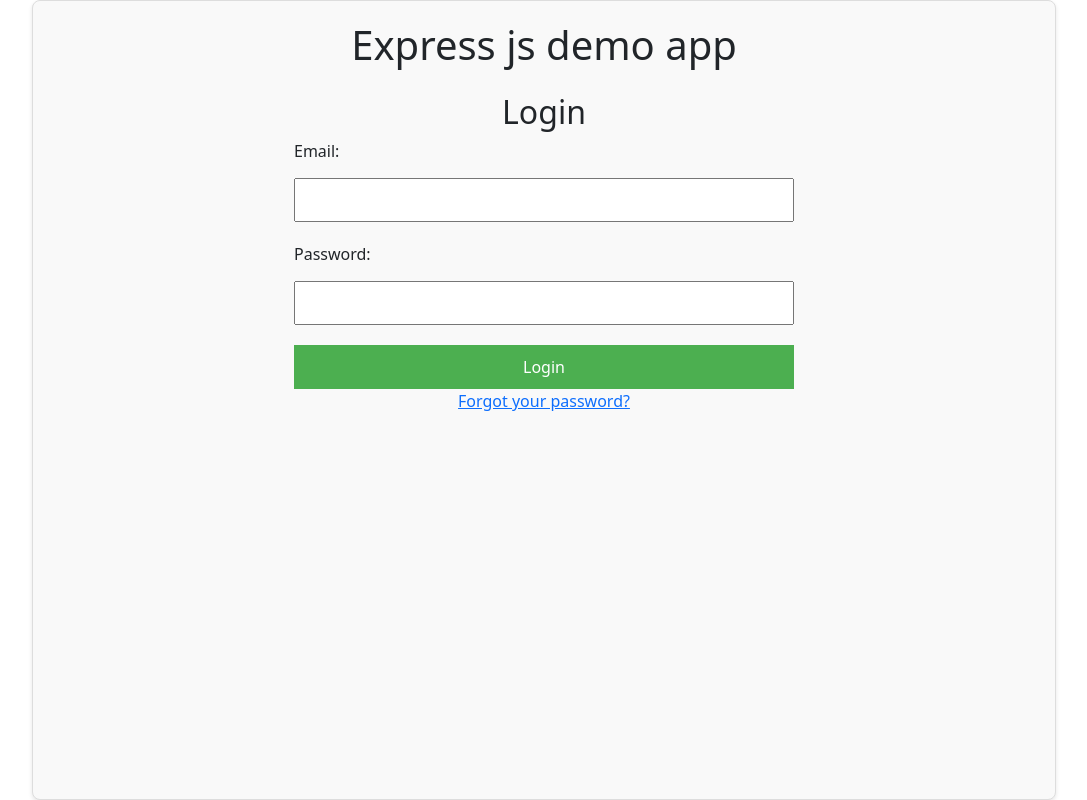
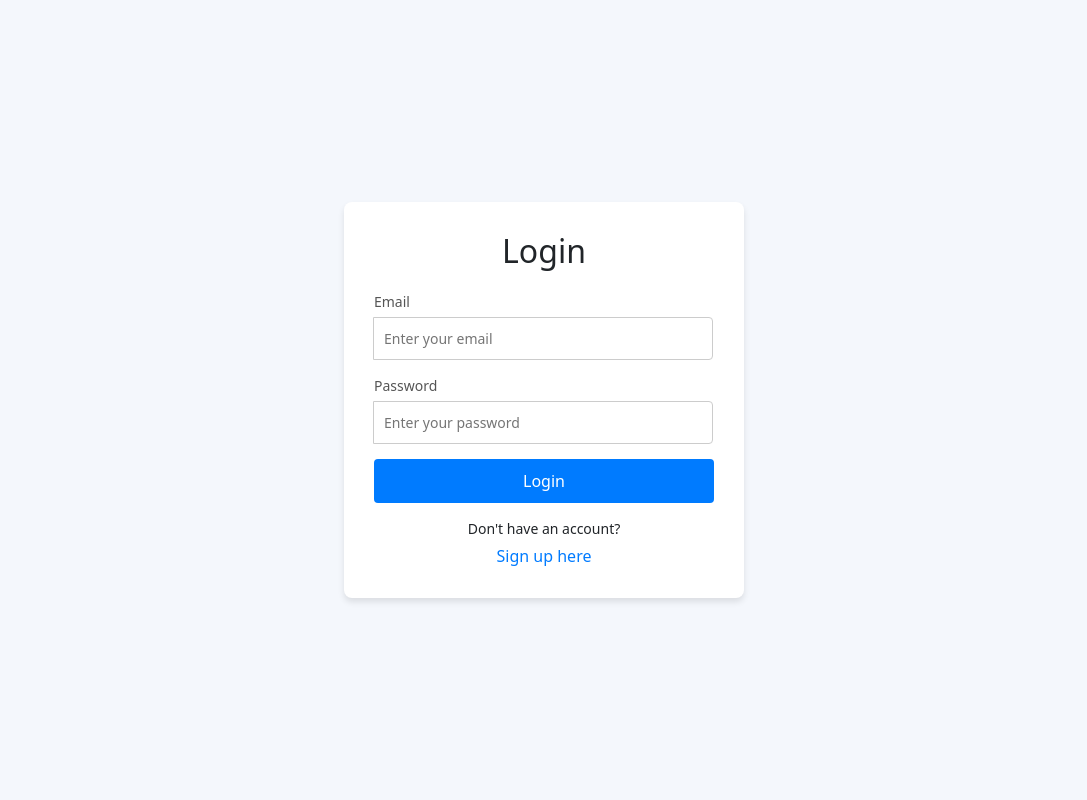
Before and after one commit to iftesam15/student-management-system-front-end-ReactJS, a React app: page /login in a window 1280 px wide. Shown: the whole page, without its empty margins (96-1183 px from the left). Built offline with nearby package versions, Linux system fonts and the light colour scheme; the HTML template or start-up script is replaced by a standard one.

Commit message:
routing fixed

```diff
--- a/src/App.jsx
+++ b/src/App.jsx
@@ -1,7 +1,7 @@
 import React from "react";
 import { BrowserRouter as Router, Routes, Route } from "react-router-dom";
 import Login from "./components/Login/Login";
-import Dashboard from "./components/Dashboard"; // Optional, replace with your protected route component
+import Dashboard from "./components/Dashboard"; // Protected route
 import Layout from "./components/Layout";
 import PrivateRoute from "./utils/PrivateRoute";
 import StudentList from "./components/StudentList";
@@ -9,7 +9,7 @@ import About from "./components/About";
 import EditStudent from "./pages/EditStudent";
 import StudentForm from "./components/StudentForm";
 import Enrollment from "./pages/Enrollment";
-import Instuctors from "./pages/Instructors";
+import Instructors from "./pages/Instructors";
 import Courses from "./pages/Courses";
 import Logout from "./pages/Logout";
 import NewEnrollment from "./components/NewEnrollment";
@@ -17,56 +17,45 @@ import ForgetPassword from "./pages/ForgetPassword";
 import ResetPassword from "./pages/ResetPassword";
 import HeadDepartmentList from "./components/HeadDepartmentList";
 import EditHeadDepartments from "./pages/EditHeadDepartments";
+import Not_Found from "./components/Not_Found";
+
 const App = () => {
   return (
-    <div>
     <Router>
-        <Layout>
       <Routes>
+        {/* Unprotected Routes */}
+        <Route path="/login" element={<Login />} />
+        <Route path="/logout" element={<Logout />} />
+        <Route path="/forget-password" element={<ForgetPassword />} />
+        <Route path="/reset-password/:token" element={<ResetPassword />} />
+        <Route path="*" element={<Not_Found />} /> {/* Catch-all route */}
+        {/* Protected Routes with Layout */}
         <Route element={<PrivateRoute />}>
+          <Route element={<Layout />}>
+            {" "}
+            {/* Layout only wraps protected routes */}
             <Route path="/" element={<Dashboard />} />
-              <Route path="/students" element={<StudentList></StudentList>} />
+            <Route path="/students" element={<StudentList />} />
+            <Route path="/students/edit/:id" element={<EditStudent />} />
+            <Route path="/students/new" element={<StudentForm />} />
+            <Route path="/enrollments" element={<Enrollment />} />
+            <Route path="/enrollments/new" element={<NewEnrollment />} />
+            <Route path="/instructors" element={<Instructors />} />
+            <Route path="/about" element={<About />} />
+            <Route path="/courses" element={<Courses />} />
+            <Route path="/head_department" element={<HeadDepartmentList />} />
             <Route
-                path="/students/edit/:id"
-                element={<EditStudent></EditStudent>}
+              path="/head_department/new"
+              element={<EditHeadDepartments />}
             />
             <Route
-                path="/students/new"
-                element={<StudentForm></StudentForm>}
+              path="/head_department/:id"
+              element={<EditHeadDepartments />}
             />
-              <Route path="/enrollments" element={<Enrollment></Enrollment>} />
-              <Route
-                path="/enrollments/new"
-                element={<NewEnrollment></NewEnrollment>}
-              />
-              <Route path="/instructors" element={<Instuctors></Instuctors>} />
-
-              <Route path="/about" element={<About></About>} />
-              <Route path="/courses" element={<Courses></Courses>} />
-              <Route
-                path="/head_department"
-                element={<HeadDepartmentList></HeadDepartmentList>}
-              />
-              <Route
-                path="/head_department/new"
-                element={<EditHeadDepartments></EditHeadDepartments>}
-              ></Route>
-              <Route
-                path="/head_department/:id"
-                element={<EditHeadDepartments></EditHeadDepartments>}
-              ></Route>
           </Route>
-            <Route path="/login" element={<Login />} />
-            <Route path="/logout" element={<Logout />} />
-            <Route
-              path="/forget-password"
-              element={<ForgetPassword></ForgetPassword>}
-            />
-            <Route path="/reset-password/:token" element={<ResetPassword />} />
+        </Route>
       </Routes>
-        </Layout>
     </Router>
-    </div>
   );
 };
 
--- a/src/components/Layout.jsx
+++ b/src/components/Layout.jsx
@@ -1,19 +1,13 @@
 import React from "react";
-import { useLocation } from "react-router-dom";
 import Header from "./Header";
+import { Outlet } from "react-router-dom";
 
 const Layout = ({ children }) => {
-  const location = useLocation();
-  const isLoginOrForgetPassword =
-    location.pathname === "/login" ||
-    location.pathname === "/forget-password" ||
-    location.pathname.startsWith("/reset-password");
-
   return (
     <div className="container">
-      {isLoginOrForgetPassword ? null : <Header />}{" "}
-      {/* Conditionally render Header */}
-      <main>{children}</main>
+      <Header />{" "}
+      {/* Always render Header, since Layout is only used for protected routes */}
+      <Outlet />
     </div>
   );
 };
--- a/src/components/Login/Login.css
+++ b/src/components/Login/Login.css
@@ -1,43 +1,86 @@
+/* Login.css */
 .login-container {
   display: flex;
   justify-content: center;
   align-items: center;
-}
-.login-container h2 {
-  text-align: center;
+  height: 100vh;
+  background-color: #f4f7fc;
 }
 
-.student-form {
-  min-width: 500px;
-  display: flex;
-  flex-direction: column;
-  gap: 10px;
+.login-form {
+  background-color: white;
+  padding: 30px;
+  border-radius: 8px;
+  box-shadow: 0 4px 6px rgba(0, 0, 0, 0.1);
+  width: 100%;
+  max-width: 400px;
 }
 
-.student-form label {
+.login-form h2 {
+  text-align: center;
+  margin-bottom: 20px;
+}
+
+.input-group {
+  margin-bottom: 15px;
+}
+
+.input-group label {
+  display: block;
+  font-size: 14px;
+  color: #555;
   margin-bottom: 5px;
 }
 
-.student-form input {
-  padding: 8px;
-  font-size: 16px;
-  margin-bottom: 10px;
+.input-group input {
+  width: 100%;
+  padding: 10px;
+  font-size: 14px;
+  border: 1px solid #ccc;
+  border-radius: 4px;
 }
 
-.student-form button {
+.input-group input:focus {
+  border-color: #007bff;
+  outline: none;
+}
+
+.error-message {
+  color: red;
+  font-size: 14px;
+  margin-bottom: 15px;
+}
+
+.login-btn {
+  width: 100%;
   padding: 10px;
-  font-size: 16px;
-  background-color: #4caf50;
+  background-color: #007bff;
   color: white;
   border: none;
+  border-radius: 4px;
+  font-size: 16px;
   cursor: pointer;
 }
 
-.student-form button:hover {
-  background-color: #45a049;
+.login-btn:hover {
+  background-color: #0056b3;
 }
 
-.error {
-  color: red;
-  margin-top: 10px;
+.signup-link {
+  text-align: center;
+  margin-top: 15px;
 }
+
+.signup-link p {
+  font-size: 14px;
+  margin-bottom: 5px;
+}
+
+.signup-link a {
+  color: #007bff;
+  text-decoration: none;
+}
+
+.signup-link a:hover {
+  text-decoration: underline;
+}
--- a/src/components/Login/Login.jsx
+++ b/src/components/Login/Login.jsx
@@ -3,6 +3,8 @@ import axios from "axios";
 import { useNavigate } from "react-router-dom";
 import { useAuth } from "../../store/auth";
 import { Link } from "react-router-dom";
+import "./Login.css"; // You can create a separate CSS file for styles
+
 const Login = () => {
   const [email, setEmail] = useState("");
   const [password, setPassword] = useState("");
@@ -18,50 +20,58 @@ const Login = () => {
         email,
         password,
       });
-      setError(null); // Clear any previous errors
 
-      // Store token in localStorage
       if (response.status === 200) {
         storeTokenInLS(response.data.token);
-        navigate("/"); // Redirect to protected route
+        navigate("/"); // Redirect to home after successful login
       }
     } catch (error) {
-      console.log(error);
+      setError("Invalid credentials, please try again.");
     }
   };
 
   return (
-    <>
-      <h1 className="mb-4 text-center">Express js demo app</h1>
-      <div className="login-container">
-        <div>
-          <h2>Login</h2>
-          <form className="student-form" onSubmit={handleSubmit}>
-            <label htmlFor="email">Email:</label>
+    <div className="login-container">
+      <div className="login-form">
+        <h2>Login</h2>
+        <form onSubmit={handleSubmit}>
+          <div className="input-group">
+            <label htmlFor="email">Email</label>
             <input
               type="email"
               id="email"
               value={email}
               onChange={(e) => setEmail(e.target.value)}
+              placeholder="Enter your email"
               required
             />
-            <label htmlFor="password">Password:</label>
+          </div>
+
+          <div className="input-group">
+            <label htmlFor="password">Password</label>
             <input
               type="password"
               id="password"
               value={password}
               onChange={(e) => setPassword(e.target.value)}
+              placeholder="Enter your password"
               required
             />
-            <button type="submit">Login</button>
-          </form>
-          {error && <p className="error">{error}</p>}
-          <p className="text-center">
-            <Link to="/forget-password">Forgot your password?</Link>
-          </p>
-        </div>
+          </div>
+
+          {error && <div className="error-message">{error}</div>}
+
+          <button type="submit" className="login-btn">
+            Login
+          </button>
+
+          <div className="signup-link">
+            <p>Don't have an account?</p>
+            <Link to="/signup">Sign up here</Link>
+          </div>
+        </form>
       </div>
-    </>
+    </div>
   );
 };
 
--- /dev/null
+++ b/src/components/Not_Found.jsx
@@ -0,0 +1,12 @@
+import React from "react";
+
+const Not_Found = () => {
+  return (
+    <div>
+      <h2>404 - Page Not Found</h2>
+      <p>The page you are looking for does not exist.</p>
+    </div>
+  );
+};
+
+export default Not_Found;
--- a/src/index.css
+++ b/src/index.css
@@ -6,16 +6,6 @@
 .app-container {
   width: 100%;
   min-height: 100vh; /* Full viewport height */
-}
-
-.container {
-  width: 80%; /* Adjust as needed */
-  padding: 20px;
-  background-color: #f9f9f9; /* Optional: background color for visibility */
-  border: 1px solid #ddd; /* Optional: border for visibility */
-  border-radius: 8px; /* Optional: rounded corners */
-  box-shadow: 0 2px 4px rgba(0, 0, 0, 0.1); /* Optional: subtle shadow */
-  margin: 0 auto; /* Center horizontally */
 }
 
 /* EnrollmentList.css */
```
Lines whose indentation alone changed are shown as unchanged.
